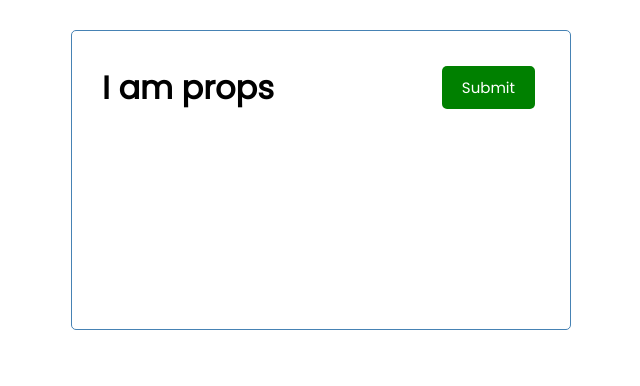
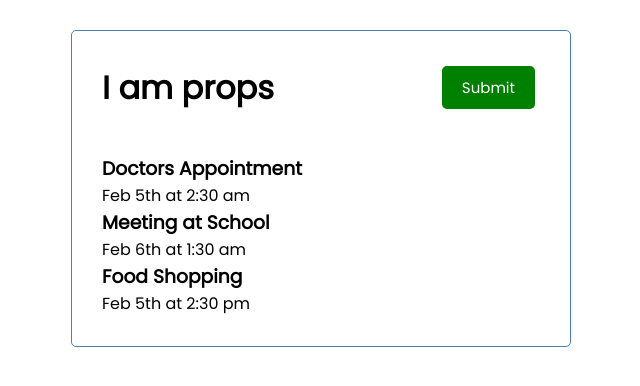
Before and after one commit to ZaidAhmad-dev/react-task-tracker, a React (Create React App) app: page / in a window 1280 px wide. Shown: the top 386 px of the page, without its empty margins (319-959 px from the left). Built offline with nearby package versions, Linux system fonts and the light colour scheme.

Commit message:
Global State, Events, Task Component

```diff
--- a/src/App.js
+++ b/src/App.js
@@ -1,10 +1,35 @@
+import {useState} from 'react';
 import Header from './components/Header';
+import Tasks from './components/Tasks';
 
 function App() {
+
+  const [tasks, setTasks] = useState([
+    {
+        id: 1,
+        text: 'Doctors Appointment',
+        day:'Feb 5th at 2:30 am',
+        reminder: true,
+    },
+    {
+        id: 2,
+        text: 'Meeting at School',
+        day:'Feb 6th at 1:30 am',
+        reminder: true,
+    },
+    {
+        id: 3,
+        text: 'Food Shopping',
+        day:'Feb 5th at 2:30 pm',
+        reminder: false,
+    },
+]);
+
 
   return (
     <div className="container">
       <Header title='I am props'/>
+      <Tasks tasks={tasks}/>
     </div>
   );
 }
--- a/src/components/Button.js
+++ b/src/components/Button.js
@@ -1,9 +1,9 @@
 import PropTypes from 'prop-types'
 
 
-function Button({color, text}) {
+function Button({color, text, onClick}) {
     return (
-        <button style={{backgroundColor: color}} className='btn'>{text}</button>
+        <button style={{backgroundColor: color}} onClick={onClick} className='btn'>{text}</button>
     )
 }
 
--- a/src/components/Header.js
+++ b/src/components/Header.js
@@ -2,10 +2,13 @@ import PropTypes from 'prop-types';
 import Button from './Button';
 
 const Header = ({title}) => {
+    const onClick = () => {
+        console.log('Click')
+    }
     return (
         <header className='header'>
             <h1>{title}</h1>
-            <Button color='green' text='Submit'/>
+            <Button color='green' text='Submit' onClick={onClick}/>
         </header>
     )
 }
--- /dev/null
+++ b/src/components/Task.js
@@ -0,0 +1,12 @@
+import Tasks from './Tasks';
+
+const Task = ({task}) => {
+    return (
+        <div>
+            <h3>{task.text}</h3>
+            <p>{task.day}</p>
+        </div>
+    )
+}
+
+export default Task
--- /dev/null
+++ b/src/components/Tasks.js
@@ -0,0 +1,14 @@
+import Task from './Task';
+
+const Tasks = ({tasks}) => {
+
+    return(
+        <>
+        {tasks.map( (task) => {
+           return <Task key={task.id} task={task}/>
+        })}
+        </>
+    )
+}
+
+export default Tasks
```
